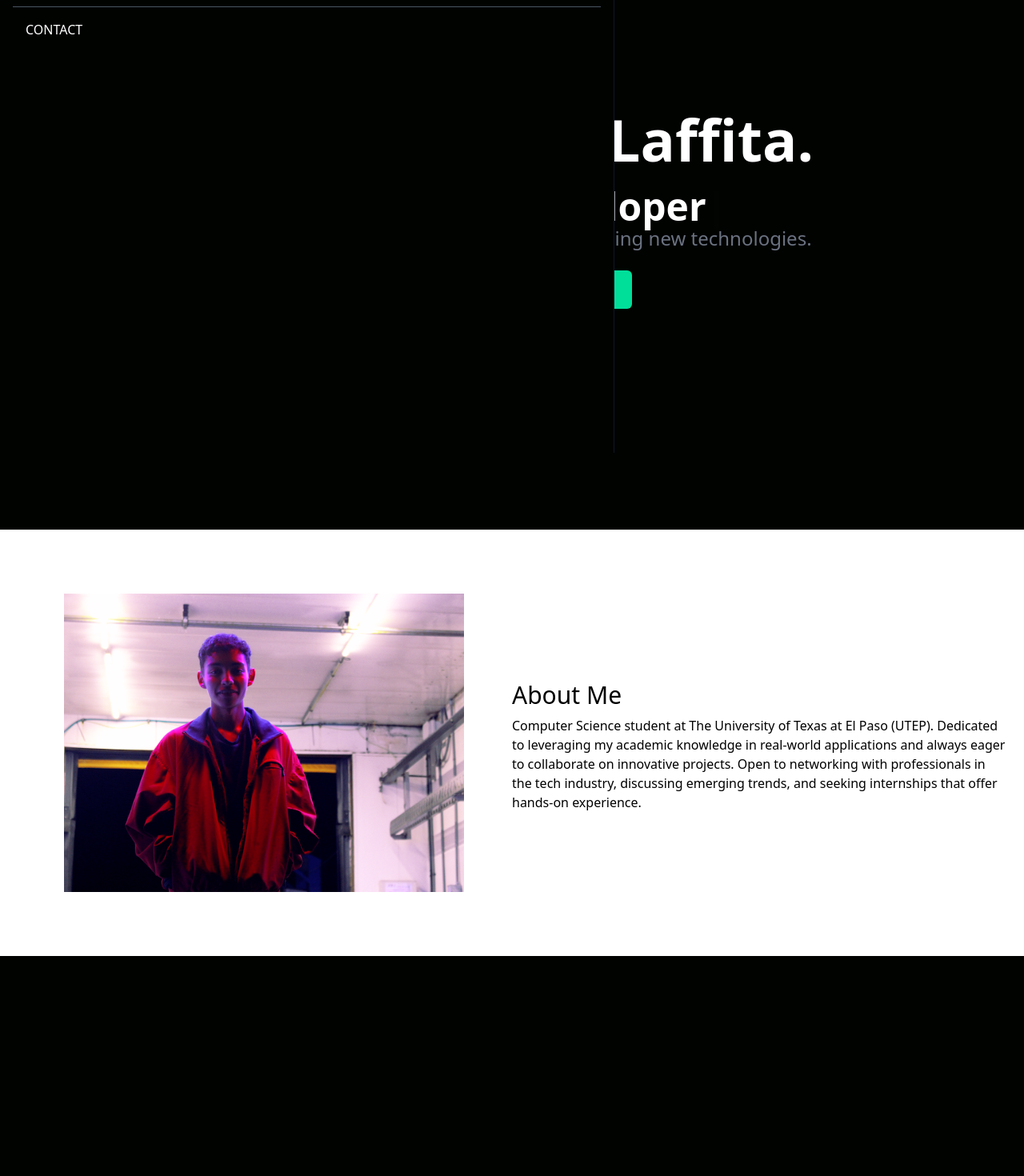
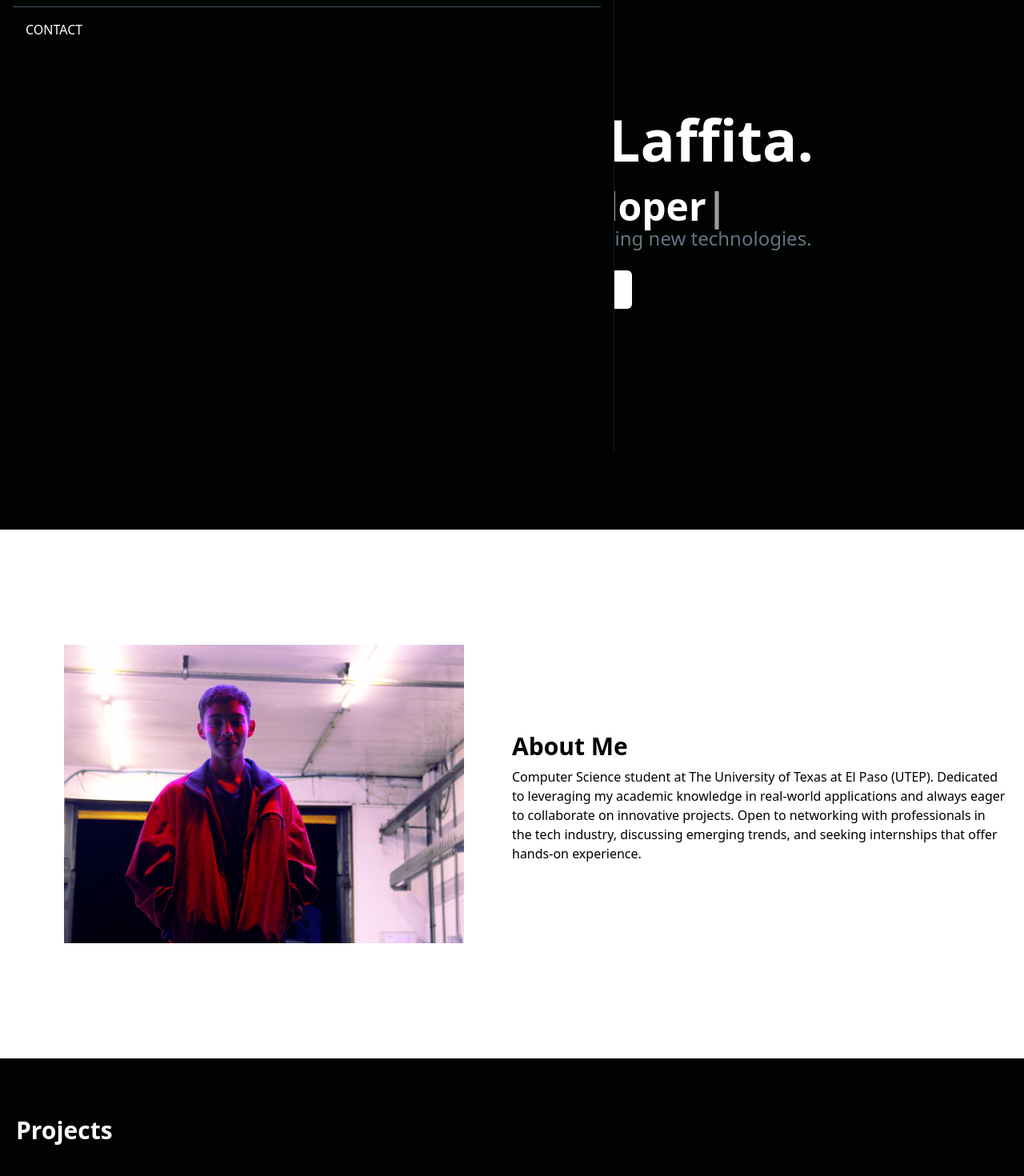
Before and after one commit to blaffita/Portfolio, a React (Create React App) app in the folder website/: page / in a window 1280 px wide. Shown: the part 234-1704 px from the top of the page at 80% size. Before the commit the page ends 1429 px from the top, so only its background shows below. Built offline with nearby package versions, Linux system fonts and the light colour scheme.

Commit message:
started on projects section

```diff
--- a/website/src/App.js
+++ b/website/src/App.js
@@ -2,6 +2,7 @@ import React from 'react'
 import Navbar from "./components/Navbar";
 import Intro from "./components/Intro";
 import About from "./components/About";
+import Projects from "./components/Projects";
 
 function App() {
   return (
@@ -9,6 +10,7 @@ function App() {
       <Navbar />
       <Intro />
       <About />
+      <Projects />
     </div>
   );
 }
--- a/website/src/components/About.jsx
+++ b/website/src/components/About.jsx
@@ -6,9 +6,9 @@ const About = () =>{
     return(
         <div className='w-full bg-white py-16 px-4'>
             <div className='max-w-[1240px] mx-auto grid md:grid-cols-2'>
-                <img className='w-[500px] mx-auto my-4' src={Laptop} alt='/' />
+                <img className='w-[500px] mx-auto my-20' src={Laptop} alt='/' />
                 <div className='flex flex-col justify-center'>
-                    <h1 className='md: text-4xl sm:text-3xl text-2xl fond-bold py-2'>About Me</h1>
+                    <h1 className='md: text-4xl sm:text-3xl text-2xl font-bold py-2'>About Me</h1>
                     <p>Computer Science student at The University of Texas at El Paso (UTEP). Dedicated to leveraging my academic knowledge in real-world applications and
                         always eager to collaborate on innovative projects. Open to networking with professionals in the tech industry, discussing emerging trends, and seeking
                         internships that offer hands-on experience.</p>
--- a/website/src/components/Intro.jsx
+++ b/website/src/components/Intro.jsx
@@ -1,8 +1,18 @@
-import React from 'react';
+import React, {useRef} from 'react';
 import Typed from 'react-typed';
 
 
+
 const Intro = () => {
+    const About = useRef(null);
+
+    const scrollToSection = (elementRef) => {
+        window.scrollTo({
+            top: elementRef.current.offsetTop,
+            behavior: 'smooth'
+        })
+    }
+
     return(
         <div className='text-white'>
             <div className='max-w-[800px] mt-[-96] w-full h-screen mx-auto text-center flex flex-col justify-center'>
@@ -17,7 +27,8 @@ const Intro = () => {
                         loop/>
                 </div>
                 <p className='md:text-2xl text-xl fond-bold text-gray-500'>Passionate about creating projects and learning new technologies. </p>
-                <button className='bg-[#00df9a] w-[300px] rounded-md font-medium my-6 mx-auto py-3 text-black'>Get To Know Me</button>
+                <button onClick={() => scrollToSection(About)} className='bg-white w-[300px] rounded-md font-medium my-6 mx-auto py-3 text-black'>Get To Know Me</button>
+                <div ref={About}></div>
             </div>
         </div>
     )
--- a/website/src/components/Navbar.jsx
+++ b/website/src/components/Navbar.jsx
@@ -10,7 +10,7 @@ const Navbar = () =>{
 
     return(
         <div className='flex justify-between items-center h-24 max-w-[1240px] mx-auto px-4 text-white'>
-            <h1 className='w-full text-3x. font-bold text-[#00df9a]'>Benjamin Laffita</h1>
+            <h1 className='w-full text-3x. font-bold text-white'>Benjamin Laffita</h1>
             <ul className='hidden md:flex'>
                 <li className='p-4'>Home</li>
                 <li className='p-4'>About</li>
--- /dev/null
+++ b/website/src/components/Projects.jsx
@@ -0,0 +1,16 @@
+import React from 'react';
+
+
+const Projects = () => {
+  return(
+      <div className='w-full py-16 text-white'>
+          <div className='max-w-[1240px] mx-auto grid lg:grid-cols-3'>
+              <div>
+                  <h1 className='md: text-4xl sm:text-3xl text-2xl font-bold py-2'>Projects</h1>
+              </div>
+          </div>
+      </div>
+  )
+}
+
+export default Projects;
--- a/website/src/index.css
+++ b/website/src/index.css
@@ -5,3 +5,8 @@
 body{
   background-color: #000300;
 }
+@layer base {
+  html {
+    scroll-behavior: smooth;
+  }
+}
```
